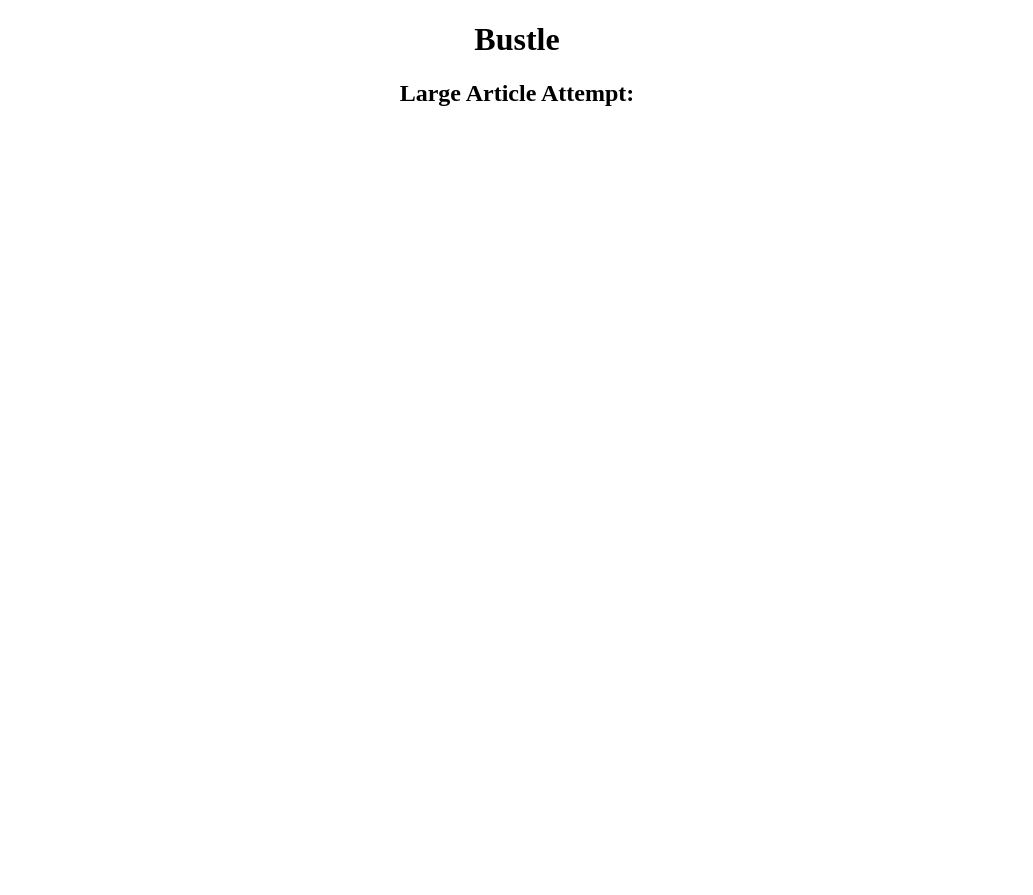
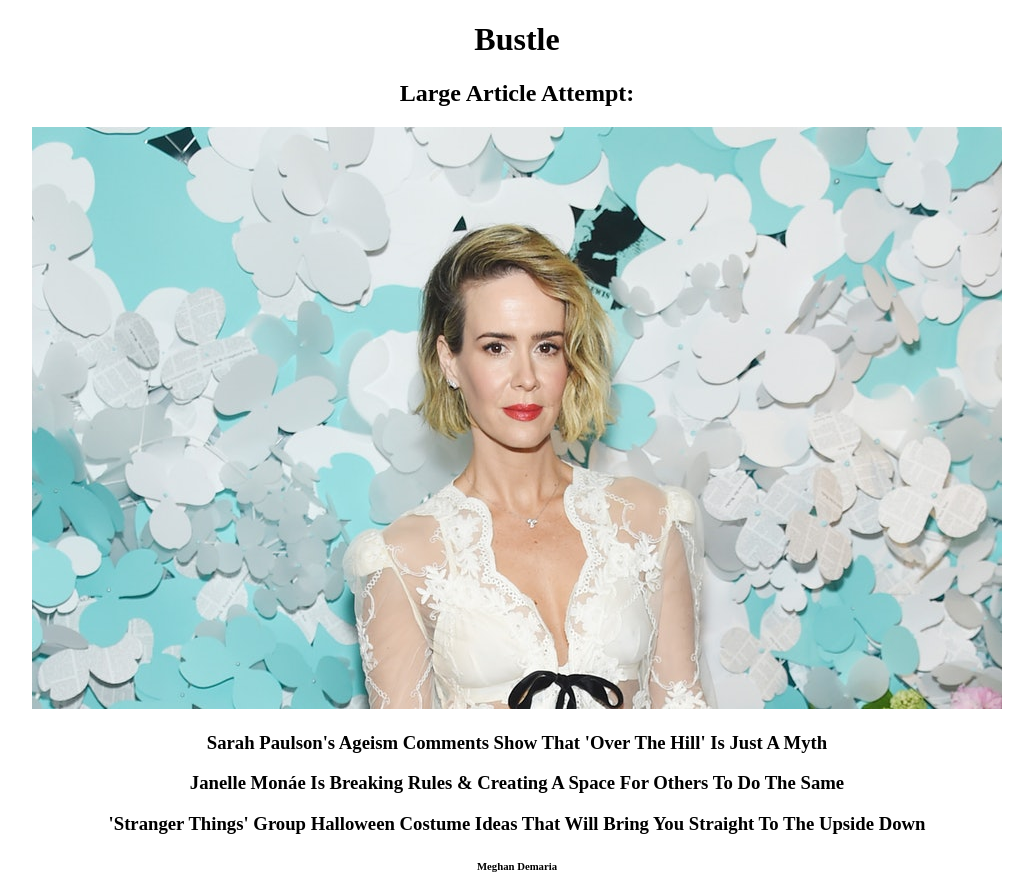
Before and after one commit to coffeeringsdesign/bustle-clone, an Angular app: page / in a window 1280 px wide. Shown: the top 895 px of the page, without its empty margins (123-1156 px from the left). Before the commit the page ends 800 px from the top, so only its background shows below. Built offline with nearby package versions, Linux system fonts and the light colour scheme.

Commit message:
get the articles to show skipping over the large article component

```diff
--- a/src/app/app.component.html
+++ b/src/app/app.component.html
@@ -5,4 +5,11 @@
   </h1>
 
 <h2>Large Article Attempt: </h2>
-<app-large-article></app-large-article>
+<!-- <app-large-article></app-large-article> -->
+<div *ngFor="let article of masterArticleList">
+  <img  src={{article.picture}} >
+    <div class="titleBox">
+      <h3 *ngFor="let article of masterArticleList">{{article.title}}</h3>
+      <h6>{{article.author}}</h6>
+  </div>
+</div>
```
